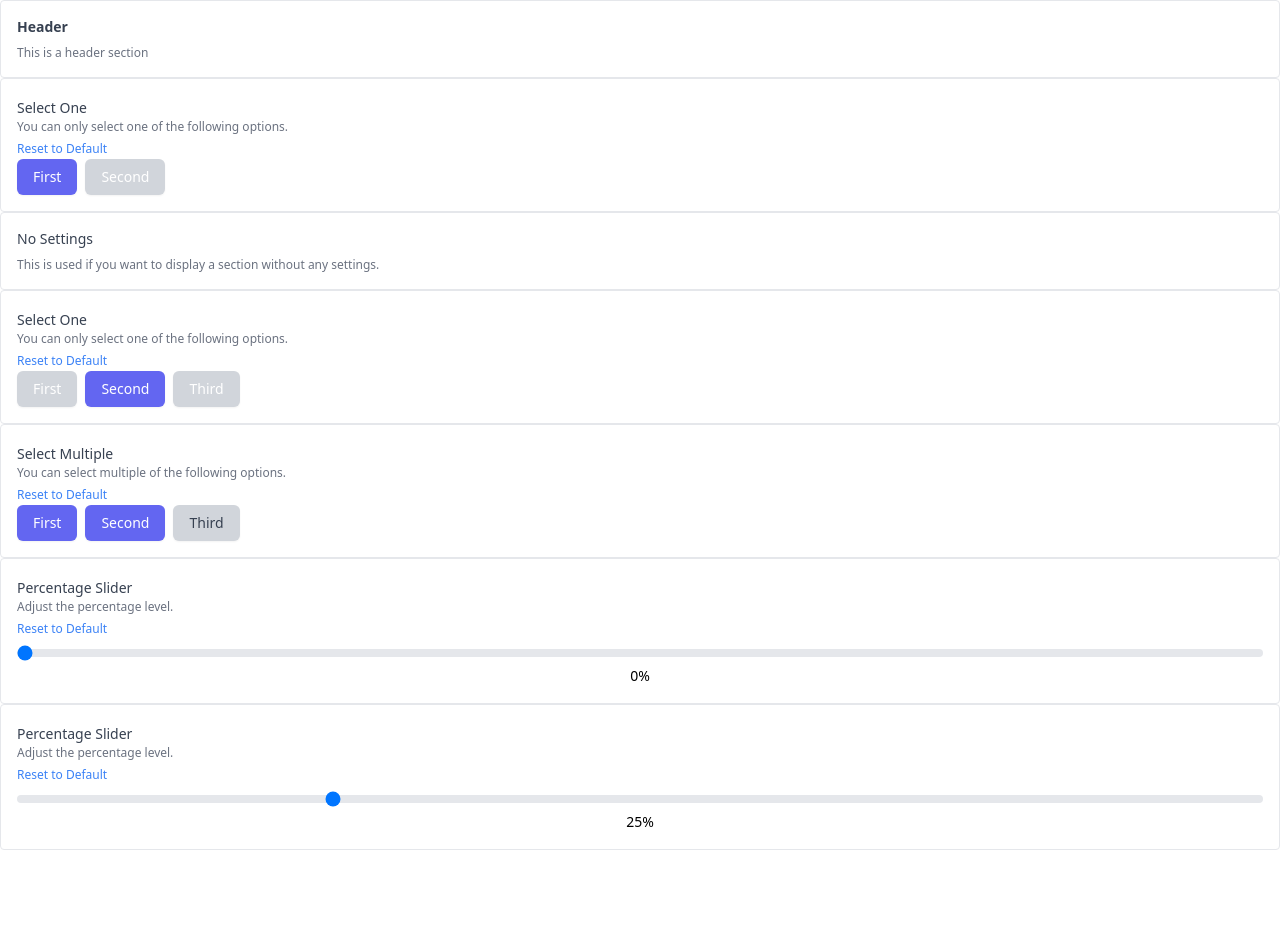
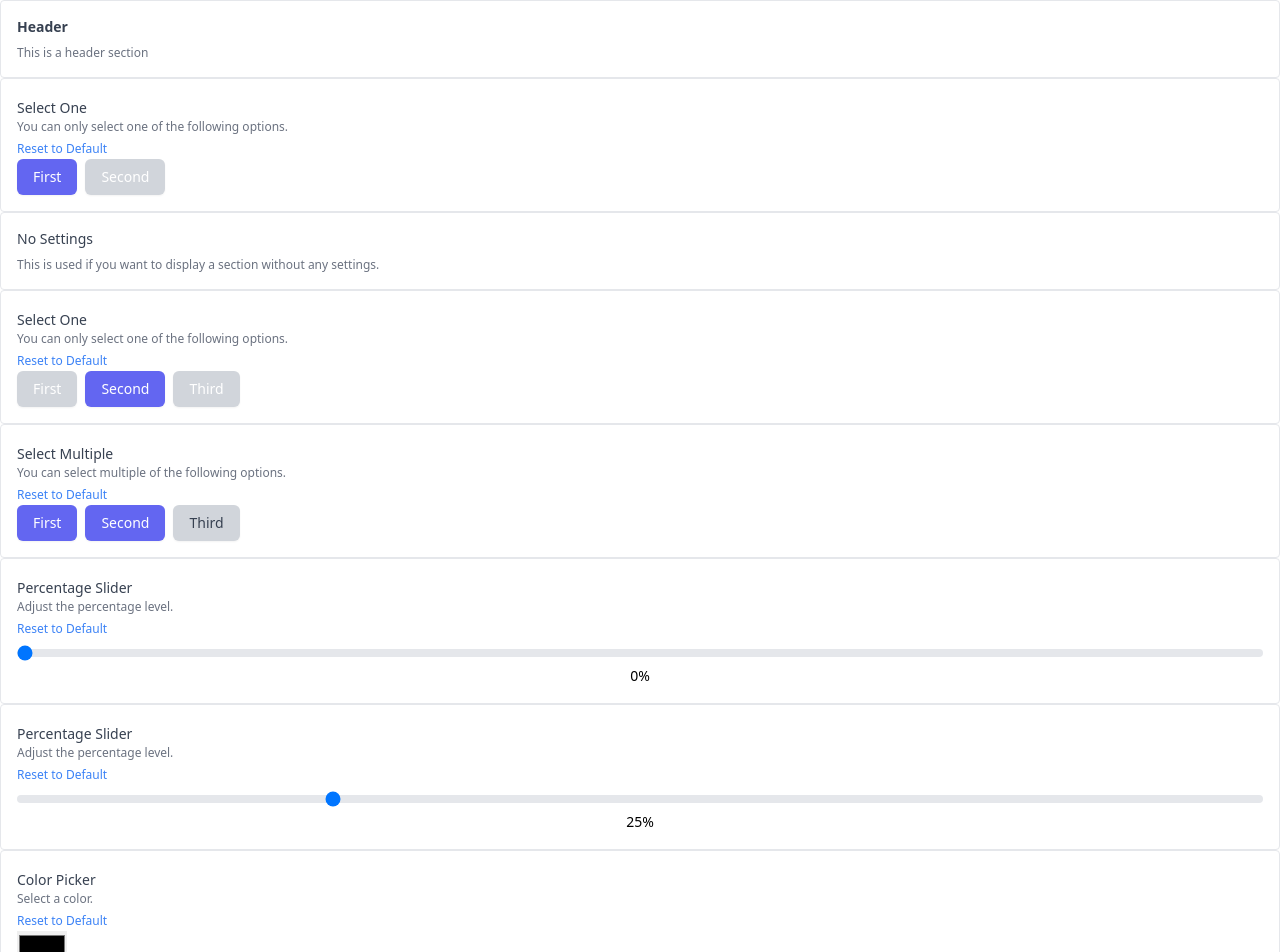
Before and after one commit to fweigel-dev/VueLocalSettings, a Vue app: page / in a window 1280 px wide. Shown: the top 952 px of the page. Before the commit the page ends 850 px from the top, so only its background shows below. Built offline with nearby package versions, Linux system fonts and the light colour scheme.

Commit message:
✨ add SettingsColorPicker component with color selection (#8)
* :sparkles: add SettingsColorPicker component with color selection

* :sparkles: add `SettingsColorPicker` component to  `SettingsPageComponent`

* :wrench: add color picker example

```diff
--- /dev/null
+++ b/src/components/SettingsColorPicker.vue
@@ -0,0 +1,54 @@
+<template>
+  <div class="p-4 border border-gray-200 rounded">
+    <span class="text-sm font-medium text-gray-700">{{ config.title }}</span>
+    <p class="text-xs text-gray-500">{{ config.description }}</p>
+    <div>
+      <SettingsResetButton :config="config" :selectedValue="selectedValue"
+                           :updateEvent="updateValue"></SettingsResetButton>
+    </div>
+    <div><input type="color" v-model="selectedValue" @change="updateColor">
+    </div>
+  </div>
+</template>
+
+<script>
+import SettingsResetButton from "./SettingsResetButton.vue";
+
+export default {
+  name: "SettingsColorPicker",
+  components: {SettingsResetButton},
+  props: {
+    config: {
+      type: Object,
+      required: true,
+    },
+    keyName: {
+      type: String,
+      required: true,
+    },
+  },
+  data() {
+    return {
+      selectedValue: null,
+    };
+  },
+  created() {
+    const savedSelected = localStorage.getItem('userSettings');
+    if (savedSelected) {
+      const userSettings = JSON.parse(savedSelected);
+      this.selectedValue = userSettings[this.keyName] || this.config.selected;
+    } else {
+      this.selectedValue = this.config.selected;
+    }
+  },
+  methods: {
+    updateColor() {
+      this.$emit('update', {value: this.selectedValue});
+    },
+    updateValue(newValue) {
+      this.selectedValue = newValue;
+      this.$emit('update', {value: this.selectedValue});
+    },
+  },
+};
+</script>
--- a/src/components/SettingsContainer.vue
+++ b/src/components/SettingsContainer.vue
@@ -100,6 +100,13 @@ export default {
             "title": "Percentage Slider",
             "description": "Adjust the percentage level."
           },
+          "color-picker-1": {
+            "type": "color-picker",
+            "default": "#000000",
+            "selected": "#000000",
+            "title": "Color Picker",
+            "description": "Select a color.",
+          },
         }
       }
     };
--- a/src/components/SettingsParseToComponent.vue
+++ b/src/components/SettingsParseToComponent.vue
@@ -17,6 +17,7 @@ import SettingsSelectMultiple from './SettingsSelectMultiple.vue';
 import SettingsSelectNone from './SettingsSelectNone.vue';
 import SettingsSectionHeader from "./SettingsSectionHeader.vue";
 import SettingsPercentageSlider from './SettingsPercentageSlider.vue';
+import SettingsColorPicker from "./SettingsColorPicker.vue";
 
 export default {
   name: "SettingsPageComponent",
@@ -26,6 +27,7 @@ export default {
     SettingsSelectNone,
     SettingsSectionHeader,
     SettingsPercentageSlider,
+    SettingsColorPicker,
   },
   props: {
     config: {
@@ -50,6 +52,7 @@ export default {
         'no-settings': 'SettingsSelectNone',
         'section-header': 'SettingsSectionHeader',
         'percentage-slider': 'SettingsPercentageSlider',
+        'color-picker': 'SettingsColorPicker',
       };
       return componentMap[type] || 'div';
     },
```
